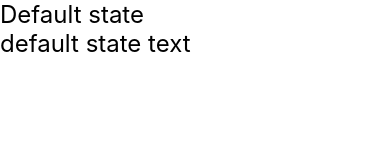
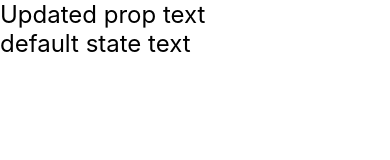
Before and after one commit to P-MBD/PracticeTravelApp, a React Native app: screen / in a window 390 px wide. Shown: the top 160 px of the page. Built offline with nearby package versions, Linux system fonts and the light colour scheme.

Commit message:
useEffect explained

```diff
--- a/src/components/Title/index.js
+++ b/src/components/Title/index.js
@@ -1,10 +1,15 @@
-import React, {useState} from "react";
+import React, {useEffect, useState} from "react";
 import {Text, View, Image } from "react-native";
-import { ProgressBarAndroidComponent } from "../../../node_modules/react-native/types/index";
 import styles from "./styles";
 
 const Title = ({text}) => {
     const [stateText, setText] = useState('Default state');
+
+    useEffect(()=>{
+      console.log('HELLO USEEFFECT');
+      setText(text);
+    },[text]);
+
     const onTextPress =() => {
         setText('Updated state');
     }
--- a/src/screens/Home/index.js
+++ b/src/screens/Home/index.js
@@ -1,12 +1,18 @@
-import React from "react";
+import React, { useEffect, useState } from "react";
 import {SafeAreaView,View} from "react-native";
 import Title from "../../components/Title/index";
 import TitleClass from "../..//components/Title/classComponent";
 const Home = () => {
+    const[title, setTitle] = useState('My First Component');
+    useEffect(()=> {
+        setTimeout(()=>{
+            setTitle('Updated prop text');
+        },3000);
+    },[]);
     return (
         <SafeAreaView>
              <View>
-                   <Title text='My First Component' />
+                   <Title text={title} />
                    <TitleClass text="Class Component" />
               </View>
         </SafeAreaView>
```
